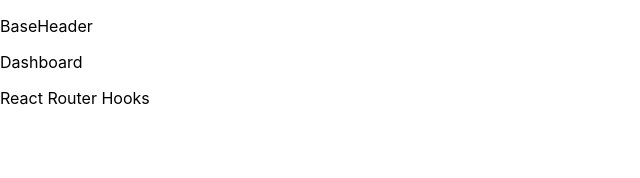
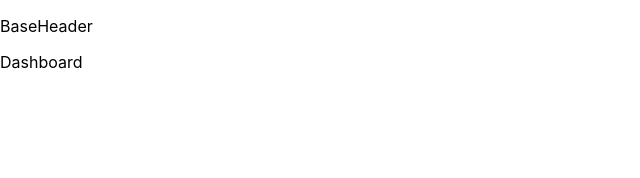
Before and after one commit to tjcchen/a-react-repo, a React (Create React App) app in the folder react-app/: page / in a window 1280 px wide. Shown: the top 178 px of the page, without its empty margins (0-640 px from the left). Built offline with nearby package versions, Linux system fonts and the light colour scheme.

Commit message:
chore: a little format thing

```diff
--- a/react-app/src/App4.jsx
+++ b/react-app/src/App4.jsx
@@ -13,11 +13,11 @@
   BrowserRouter as Router,
   Route,
   Routes,
-  // Navigate
-} from 'react-router-dom';
-import AppHeader from './router/AppHeader';
-import Login from './router/Login';
-import Dashboard from './router/Dashboard';
+  Navigate,
+} from "react-router-dom";
+import AppHeader from "./router/AppHeader";
+import Login from "./router/Login";
+import Dashboard from "./router/Dashboard";
 
 export default function App() {
   return (
@@ -28,9 +28,8 @@
           <Route path="/" element={<Dashboard />} />
           <Route path="/login" element={<Login />} />
           <Route path="/dashboard" element={<Dashboard />} />
-          {/* <Navigate to="/login" /> */}
+          <Route path="/login" element={<Navigate />} />
         </Routes>
-        <p>React Router Hooks</p>
       </Router>
     </>
   );
--- a/react-app/src/router/AppHeader.jsx
+++ b/react-app/src/router/AppHeader.jsx
@@ -1,4 +1,4 @@
-import React from 'react';
+import React from "react";
 
 export default function AppHeader() {
   return (
--- a/react-app/src/router/Dashboard.jsx
+++ b/react-app/src/router/Dashboard.jsx
@@ -1,8 +1,7 @@
-import React from 'react';
+import React from "react";
 
 export default function Dashboard() {
-
-  console.log('Dashboard');
+  console.log("Dashboard");
 
   return (
     <>
--- a/react-app/src/router/Login.jsx
+++ b/react-app/src/router/Login.jsx
@@ -1,5 +1,5 @@
-import React from 'react';
-import { useNavigate } from 'react-router-dom';
+import React from "react";
+import { useNavigate } from "react-router-dom";
 
 export default function Login() {
   const history = useNavigate();
```
